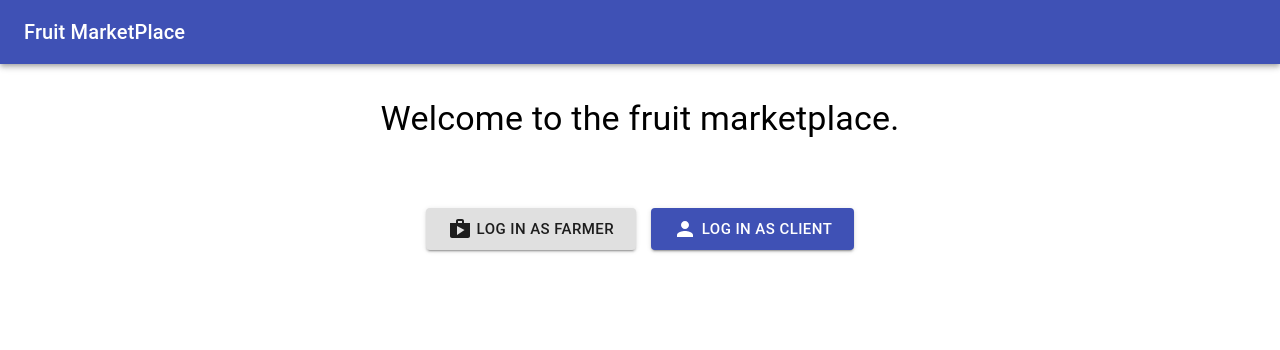
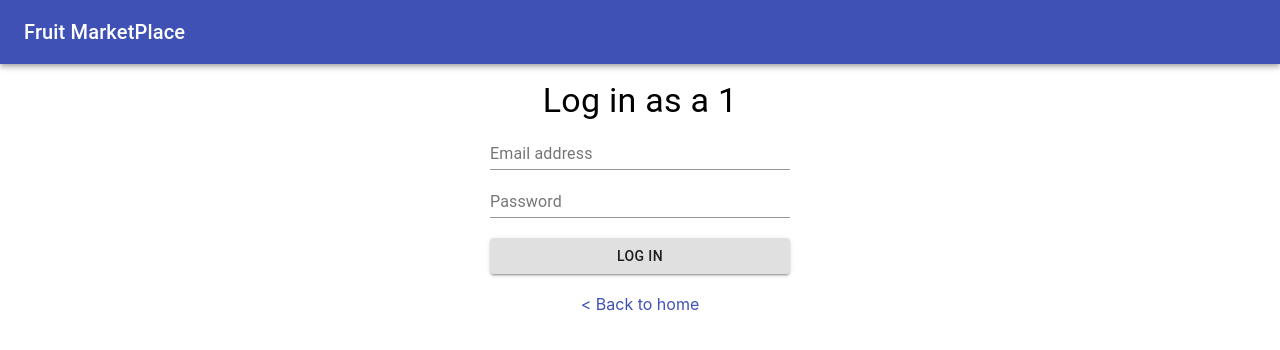
Before and after one commit to tmalahie/fruit-marketplace, a React (Create React App) app in the folder app/: page /login/1 in a window 1280 px wide. Shown: the top 350 px of the page. Built offline with nearby package versions, Linux system fonts and the light colour scheme.

Commit message:
Add react router + basic login form

```diff
--- a/app/package.json
+++ b/app/package.json
@@ -14,6 +14,7 @@
     "@types/react-dom": "^17.0.0",
     "react": "^17.0.1",
     "react-dom": "^17.0.1",
+    "react-router-dom": "^5.2.0",
     "react-scripts": "4.0.2",
     "typescript": "^4.1.2",
     "web-vitals": "^1.0.1"
@@ -41,5 +42,8 @@
       "last 1 firefox version",
       "last 1 safari version"
     ]
+  },
+  "devDependencies": {
+    "@types/react-router-dom": "^5.1.7"
   }
 }
--- a/app/src/App.css
+++ b/app/src/App.css
@@ -1,14 +1,6 @@
 .App {
   text-align: center;
 }
-.App h4 {
-  margin-top: 1em;
-  margin-bottom: 2em;
+.page {
+  padding: 1em;
 }
-.MainButtons button {
-  margin-left: 0.5em;
-  margin-right: 0.5em;
-}
-.MainButtons .MuiSvgIcon-root {
-  margin-right: 0.2em;
-}
--- a/app/src/App.tsx
+++ b/app/src/App.tsx
@@ -1,13 +1,19 @@
 import './App.css';
+import Home from './pages/Home/Home';
+import Login from './pages/Login/Login';
 import AppBar from '@material-ui/core/AppBar';
 import Toolbar from '@material-ui/core/Toolbar';
 import Typography from '@material-ui/core/Typography';
-import Button from '@material-ui/core/Button';
-import ShopIcon from '@material-ui/icons/Shop';
-import PersonIcon from '@material-ui/icons/Person';
+import React from "react";
+import {
+  BrowserRouter as Router,
+  Switch,
+  Route
+} from "react-router-dom";
 
 function App() {
   return (
+    <Router>
       <div className="App">
         <AppBar position="static">
           <Toolbar>
@@ -16,14 +22,18 @@ function App() {
             </Typography>
           </Toolbar>
         </AppBar>
-      <Typography variant="h4" className="title">
-        Welcome to the fruit marketplace.
-      </Typography>
-      <div className="MainButtons">
-        <Button variant="contained" size="large"><ShopIcon /> Log in as farmer</Button>
-        <Button variant="contained" color="primary" size="large"><PersonIcon /> Log in as client</Button>
+        <div className="page">
+          <Switch>
+            <Route exact path="/">
+              <Home />
+            </Route>
+            <Route exact path="/login/:type">
+              <Login />
+            </Route>
+          </Switch>
         </div>
       </div>
+    </Router>
   );
 }
 
--- /dev/null
+++ b/app/src/pages/Home/Home.css
@@ -0,0 +1,10 @@
+.Home h4 {
+    margin-bottom: 2em;
+}
+.MainButtons .MuiButton-root {
+    margin-left: 0.5em;
+    margin-right: 0.5em;
+}
+.MainButtons .MuiSvgIcon-root {
+    margin-right: 0.2em;
+}
--- /dev/null
+++ b/app/src/pages/Home/Home.tsx
@@ -0,0 +1,22 @@
+import './Home.css';
+import Typography from '@material-ui/core/Typography';
+import Button from '@material-ui/core/Button';
+import ShopIcon from '@material-ui/icons/Shop';
+import PersonIcon from '@material-ui/icons/Person';
+import {
+    Link
+} from "react-router-dom";
+
+function Home() {
+    return <div className="Home">
+        <Typography variant="h4" className="title">
+            Welcome to the fruit marketplace.
+        </Typography>
+        <div className="MainButtons">
+            <Button component={Link} to="/login/farmer" variant="contained" size="large"><ShopIcon /> Log in as farmer</Button>
+            <Button component={Link} to="/login/client" variant="contained" color="primary" size="large"><PersonIcon /> Log in as client</Button>
+        </div>
+    </div>
+}
+
+export default Home;
--- /dev/null
+++ b/app/src/pages/Login/Login.css
@@ -0,0 +1,6 @@
+.Login form input {
+    width: 300px;
+}
+.Login form button[type="submit"] {
+    width: 300px;
+}
--- /dev/null
+++ b/app/src/pages/Login/Login.tsx
@@ -0,0 +1,45 @@
+import './Login.css';
+import { FormControl, InputLabel, Input, Button, Link, Typography } from '@material-ui/core';
+import {
+    Link as RouterLink,
+    useParams
+} from "react-router-dom";
+
+function Login() {
+    let params = useParams() as any;
+
+    function handleLogIn(e) {
+        e.preventDefault();
+        // TODO handle log-in
+    }
+
+    return <div className="Login">
+        <form onSubmit={handleLogIn}>
+            <Typography variant="h4" className="title">
+                Log in as a {params.type}
+            </Typography>
+            <div>
+                <FormControl>
+                    <InputLabel htmlFor="email">Email address</InputLabel>
+                    <Input type="email" id="email" aria-describedby="Email" />
+                </FormControl>
+            </div>
+            <div>
+                <FormControl>
+                    <InputLabel htmlFor="password">Password</InputLabel>
+                    <Input type="password" id="password" aria-describedby="Password" />
+                </FormControl>
+            </div>
+            <br />
+            <div>
+                <FormControl>
+                    <Button variant="contained" type="submit">Log in</Button>
+                </FormControl>
+            </div>
+        </form>
+        <br />
+        <Link component={RouterLink} to="/">&lt; Back to home</Link>
+    </div>
+}
+
+export default Login;
--- a/app/tsconfig.json
+++ b/app/tsconfig.json
@@ -17,6 +17,7 @@
     "moduleResolution": "node",
     "resolveJsonModule": true,
     "isolatedModules": true,
+    "noImplicitAny": false,
     "noEmit": true,
     "jsx": "react-jsx"
   },
```
Also changed, not shown: 1 other file (tests, documents, lock files or other folders). Lines whose indentation alone changed are shown as unchanged.
